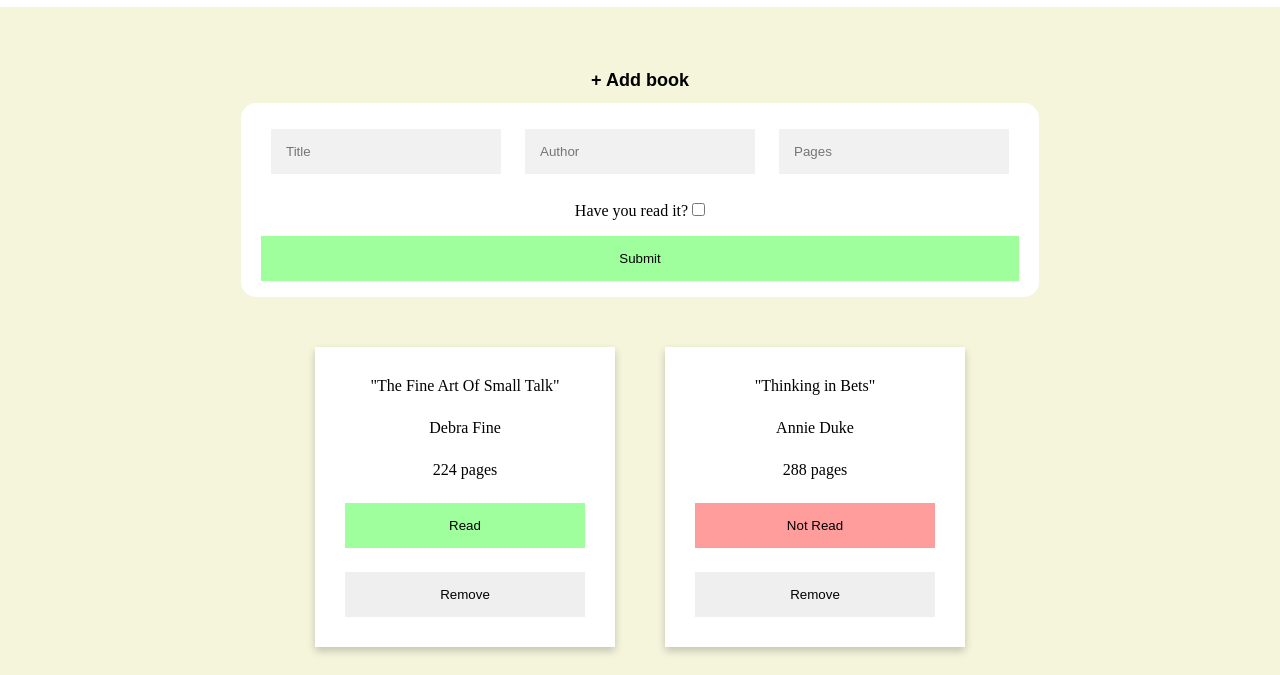
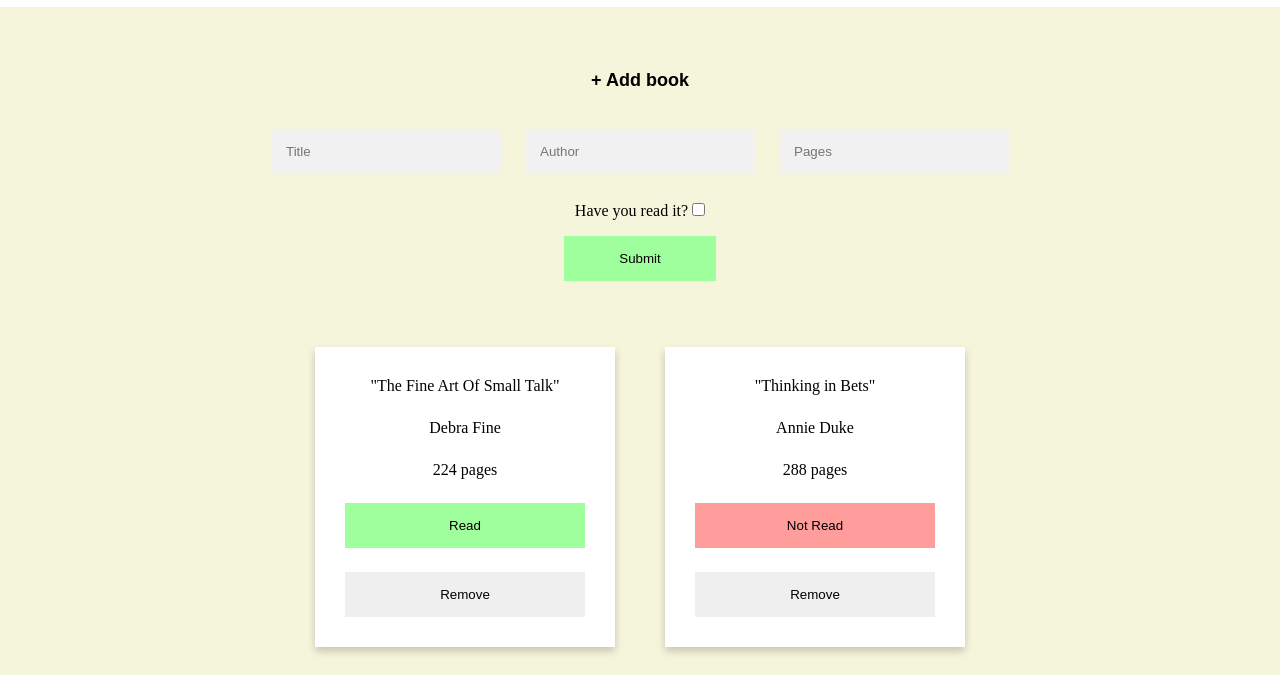
Before and after one commit to developerduggal/library, a plain HTML site: page index.html in a window 1280 px wide. Both pictures are taken after a click on the button "+ Add book". Shown: the part 89-764 px from the top of the page. Drawn offline with Linux system fonts and the light colour scheme.

Commit message:
Improve add book form layout

```diff
--- a/styles.css
+++ b/styles.css
@@ -89,14 +89,13 @@ p {
 
 #form-popup {
     display: none;
-    background-color: white;
     width: fit-content;
     margin: auto;
     border-radius: 15px;
 }
 
 #add-book-btn {
-    width: 22%;
+    width: 30%;
     height: 45px;
     border: 0;
     background-color: beige;
@@ -125,3 +124,9 @@ p {
 #add-book-form input[type=checkbox] {
     margin: 0px 0px 20px 0px;
 }
+
+#submit-btn {
+    max-width: 20%;
+    display: block;
+    margin: auto;
+}
```
